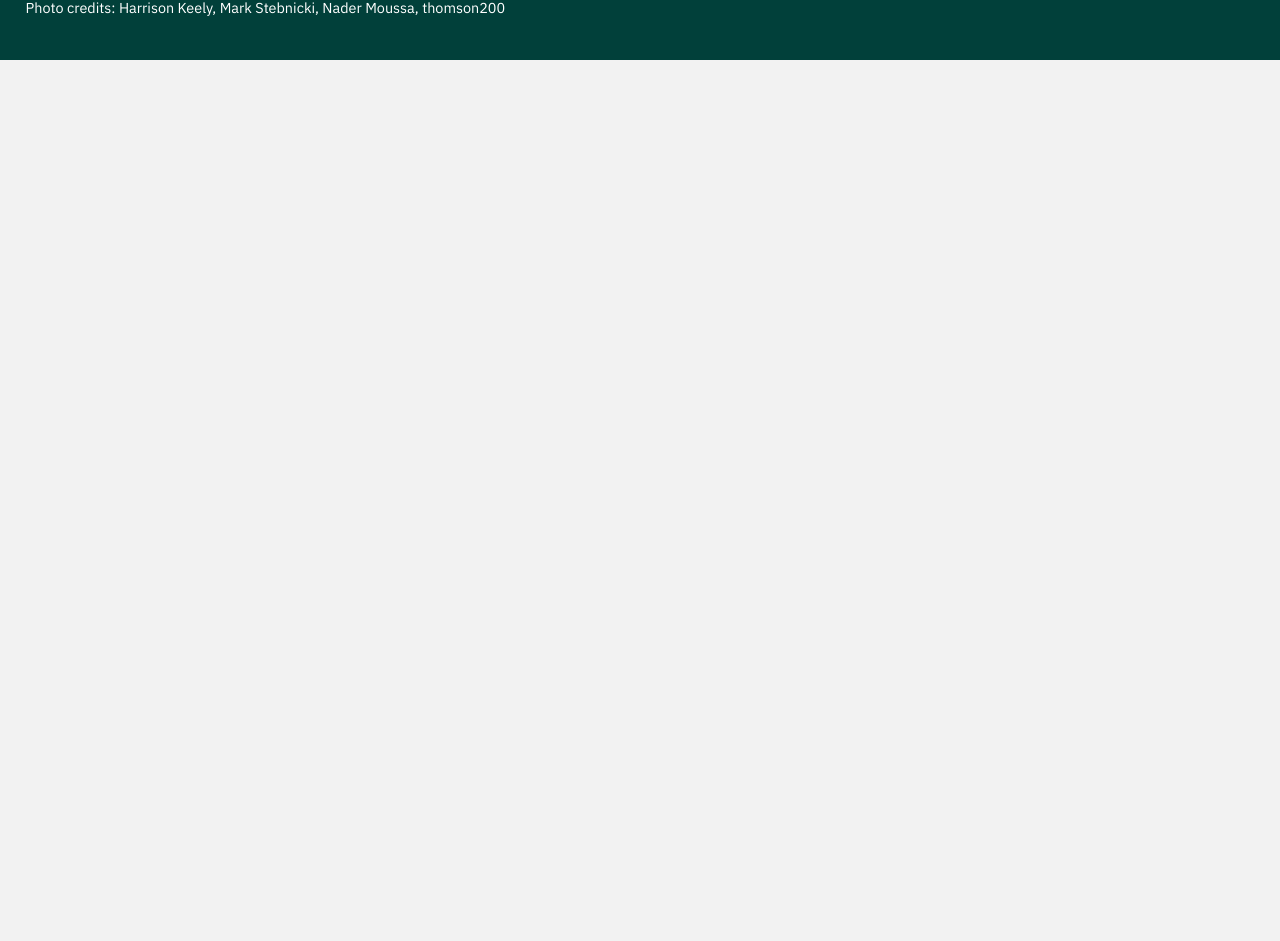
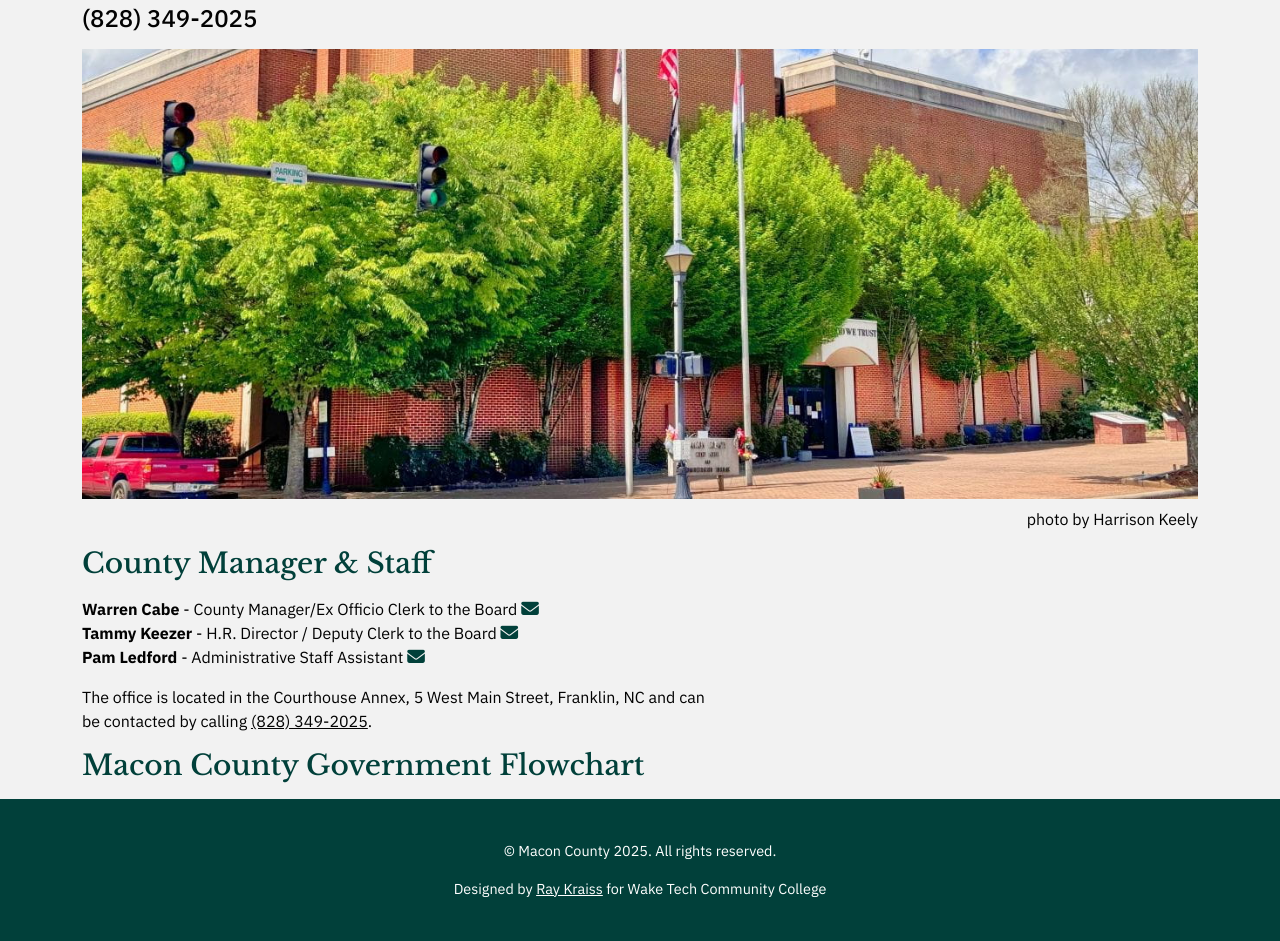
Before and after one commit to raygba/macon-project, a plain HTML site: page govt.html in a window 1280 px wide. Shown: the part 241-1182 px from the top of the page. Before the commit the page ends 800 px from the top, so only its background shows below. Drawn offline with nearby package versions, Linux system fonts and the light colour scheme.

Commit message:
add county govt page

```diff
--- a/govt.html
+++ b/govt.html
@@ -5,6 +5,7 @@
     <meta charset="UTF-8">
     <meta name="viewport" content="width=device-width, initial-scale=1.0">
     <link rel="stylesheet" href="style.css">
+    <link rel="stylesheet" href="page-style.css">
     <title>County Manager's Office - Macon County</title>
     <!-- bootstrap CDN -->
     <link href="https://cdn.jsdelivr.net/npm/bootstrap@5.3.8/dist/css/bootstrap.min.css" rel="stylesheet"
@@ -105,12 +106,39 @@
     </nav>
 
     <main id="main" class="container">
+        <h2 class="my-3">Macon County Manager's Office</h2>
+        <a href="tel:8283492025" class="telno h4">(828) 349-2025</a>
 
+        <figure>
+            <img src="images/hero-The_Macon_County_Courthouse-Harrison-Keely-wiki-min.jpg" alt="">
+            <figcaption>photo by Harrison Keely</figcaption>
+        </figure>
+
+        <article>
+            <h3 class="my-3">County Manager & Staff</h3>
+            <ul class="govt-list list-unstyled">
+                <li><span class="fw-bold">Warren Cabe</span> - County Manager/Ex Officio Clerk to the Board <a
+                        href="mailto:wcabe@maconnc.org" title="Email Warren Cabe"><i
+                            class="fa-solid fa-envelope"></i></a>
+                </li>
+                <li><span class="fw-bold">Tammy Keezer</span> - H.R. Director / Deputy Clerk to the Board <a
+                        href="mailto:tkeezer@maconnc.org" title="Email Tammy Keezer"><i
+                            class="fa-solid fa-envelope"></i></a></li>
+                <li><span class="fw-bold">Pam Ledford</span> - Administrative Staff Assistant <a
+                        href="mailto:pledford@maconnc.org" title="Email Pam Ledford"><i
+                            class="fa-solid fa-envelope"></i></a></li>
+            </ul>
+            <p>The office is located in the Courthouse Annex, 5 West Main Street, Franklin, NC and can be contacted by
+                calling <a href="tel:8283492025">(828) 349-2025</a>.</p>
+
+            <h3>Macon County Government Flowchart</h3>
+            <p></p>
+        </article>
     </main>
 
     <footer>
         <p>&copy; Macon County 2025. All rights reserved.</p>
-        <p>Photo credits: Harrison Keely, Mark Stebnicki, Nader Moussa, thomson200</p>
+        <p>Designed by <a href="https://github.com/raygba">Ray Kraiss</a> for Wake Tech Community College</p>
         </ul>
     </footer>
 
--- /dev/null
+++ b/page-style.css
@@ -0,0 +1,37 @@
+/* styles specific to pages besides index */
+
+main img {
+    width: 100%;
+    height: 100%;
+    max-height: 450px;
+    object-fit: cover;
+    object-position: bottom;
+    margin: 1rem 0 0.5rem 0;
+    display: block;
+}
+
+figcaption {
+    text-align: right;
+    margin: 0;
+    padding: 0;
+}
+
+
+/* ------------------------------------------------------------------ COUNTY GOVT */
+.telno {
+    text-decoration: none;
+}
+
+.telno:hover {
+    text-decoration: underline;
+}
+
+.govt-list i {
+    font-size: 1.1rem;
+    color: var(--green);
+}
+
+.govt-list i:hover {
+    font-size: 1.2rem;
+    color: var(--black);
+}
--- a/style.css
+++ b/style.css
@@ -74,6 +74,8 @@ footer {
 
 footer p {
     font-size: 0.9rem;
+    width: fit-content;
+    margin: 1rem auto;
 }
 
 /* ----------------------------------------------------------------- NAV */
@@ -99,6 +101,7 @@ nav {
     background-color: var(--white);
     font-family: 'IBM Plex Sans', Arial, sans-serif;
     overflow-x: hidden;
+    transition: ease all 0.2s;
 }
 
 h1,
@@ -108,6 +111,7 @@ h4,
 h5,
 h6 {
     font-family: 'Libre Baskerville', Georgia, serif;
+    color: var(--green) !important;
 }
 
 main {
@@ -149,6 +153,10 @@ body a {
     left: calc(-50vw + 50%);
     background-color: var(--blue);
     color: var(--white);
+}
+
+#quick-links-h1 {
+    color: var(--white) !important;
 }
 
 .home-section .card {
```
Also changed, not shown: directory.html (+18 -0 lines), index.html (+2 -2 lines).
